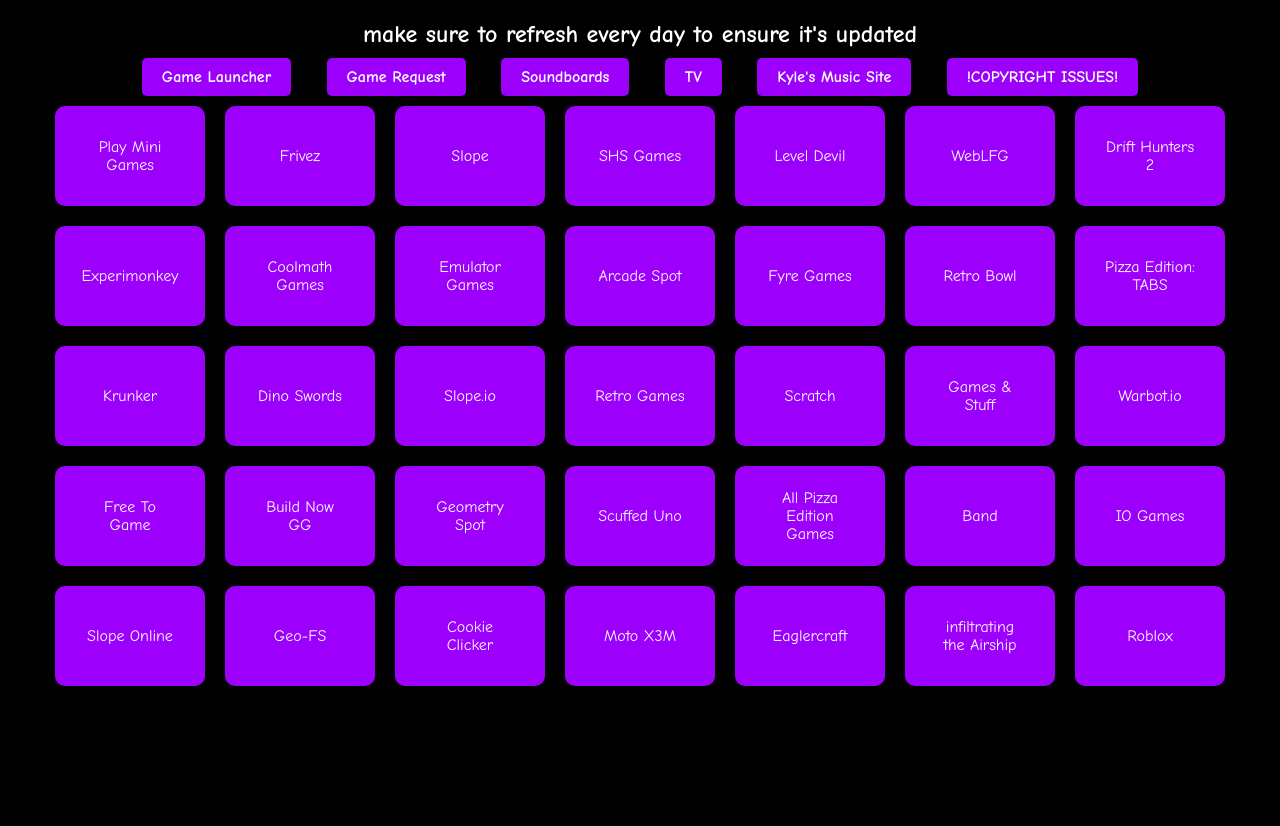
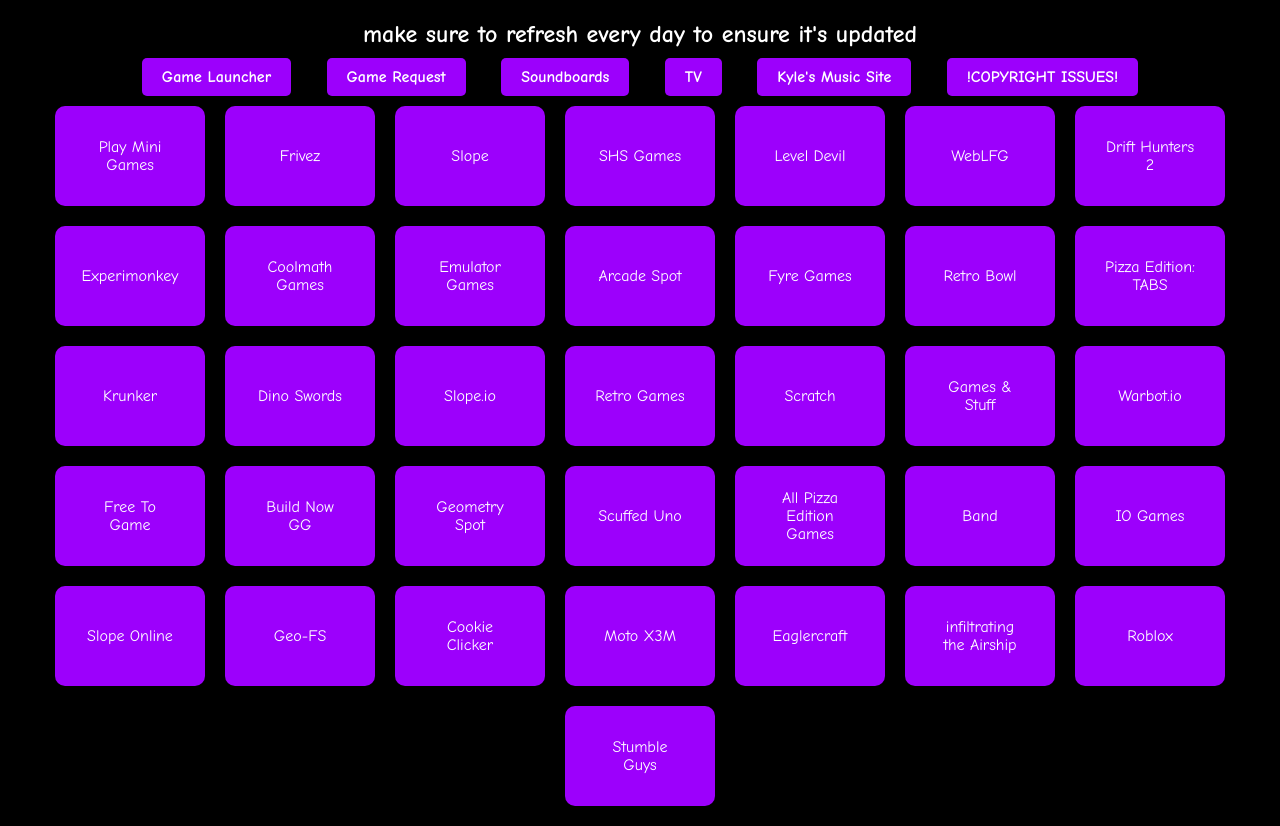
Before and after one commit to kylethemusicguy/fun-things-on-github, a plain HTML site: page index.html in a window 1280 px wide. Shown: the part 100-926 px from the top of the page. Before the commit the page ends 806 px from the top, so only its background shows below. Drawn offline with Linux system fonts and the light colour scheme.

Commit message:
Update index.html

```diff
--- a/index.html
+++ b/index.html
@@ -121,6 +121,7 @@
        <button class="game-button" onclick="launchGame('https://eaglercraft.q13x.com/')">Eaglercraft</button>
        <button class="game-button" onclick="launchGame('https://henrystickmin.io/infiltrating-the-airship')">infiltrating the Airship</button>
        <button class="game-button" onclick="launchGame('https://universityequality.com/')">Roblox</button>
+       <button class="game-button" onclick="launchGame('https://stumbleguys.com/play')">Stumble Guys</button>
     </div>
 
     <script>
```
